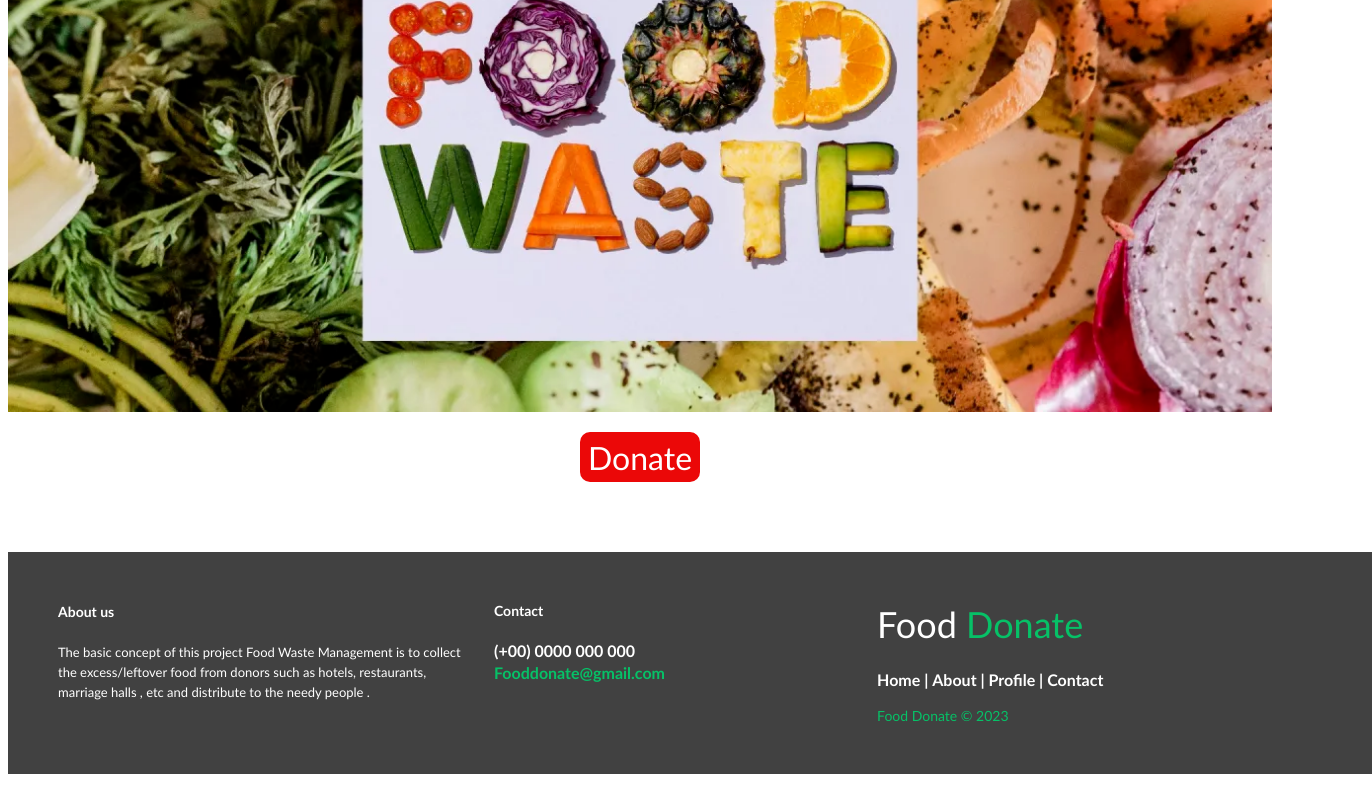
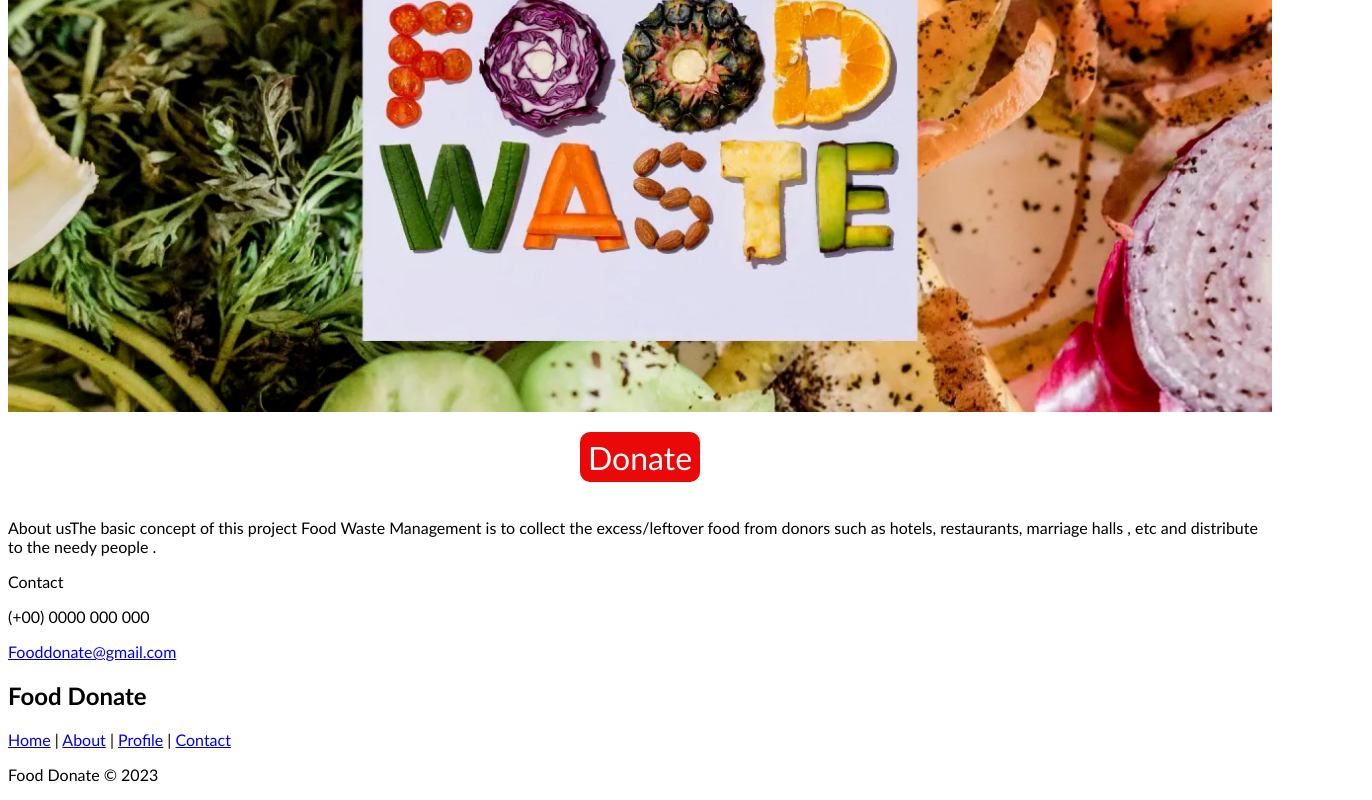
Before and after one commit to DikshitNath/Donate_Food, a plain HTML site: page index.html in a window 1280 px wide. Shown: the part 433-1233 px from the top of the page, 1372 px wide, since content can reach past the window. Drawn offline with Linux system fonts and the light colour scheme.

Commit message:
style.css

```diff
--- a/style.css
+++ b/style.css
@@ -54,120 +54,3 @@ header{
   align-items: center;
 
 }
-
-.footer {
-  background-color: #414141;
-  width: 100%;
-  text-align: left;
-  font-family: ;
-  font-weight: bold;
-  font-size: 16px;
-  padding: 50px;
-  margin-top: 50px;
-}
-
-.footer .footer-left,
-.footer .footer-center,
-.footer .footer-right {
-  display: inline-block;
-  vertical-align: top;
-}
-
-
-/* footer left*/
-
-.footer .footer-left {
-  width: 33%;
-  padding-right: 15px;
-}
-
-.footer .about {
-  line-height: 20px;
-  color: #ffffff;
-  font-size: 13px;
-  font-weight: normal;
-  margin: 0;
-}
-
-.footer .about span {
-  display: block;
-  color: #ffffff;
-  font-size: 14px;
-  font-weight: bold;
-  margin-bottom: 20px;
-}
-
-
-/* footer center*/
-
-.footer .footer-center {
-  width: 30%;
-
-}
-
-
-
-
-
-
-.footer .footer-center p {
-  display: inline-block;
-  color: #ffffff;
-  vertical-align: middle;
-  margin: 0;
-}
-
-.footer .footer-center p span {
-  display: block;
-  color: #ffffff;
-  font-size: 14px;
-  font-weight: bold;
-  margin-bottom: 20px;
-}
-
-.footer .footer-center p a {
-  color: #06C167;
-  text-decoration: none;
-}
-
-
-/* footer right*/
-
-.footer .footer-right {
-  width: 35%;
-}
-
-.footer h2 {
-  color: #ffffff;
-  font-size: 36px;
-  font-weight: normal;
-  margin: 0;
-}
-
-.footer h2 span {
-  color: #06C167;
-}
-
-.footer .menu {
-  color: #ffffff;
-  margin: 20px 0 12px;
-  padding: 0;
-}
-
-.footer .menu a {
-  display: inline-block;
-  line-height: 1.8;
-  text-decoration: none;
-  color: inherit;
-}
-
-.footer .menu a:hover {
-  color: #06C167;
-}
-
-.footer .name {
-  color: #06C167;
-  font-size: 14px;
-  font-weight: normal;
-  margin: 0;
-}
```
